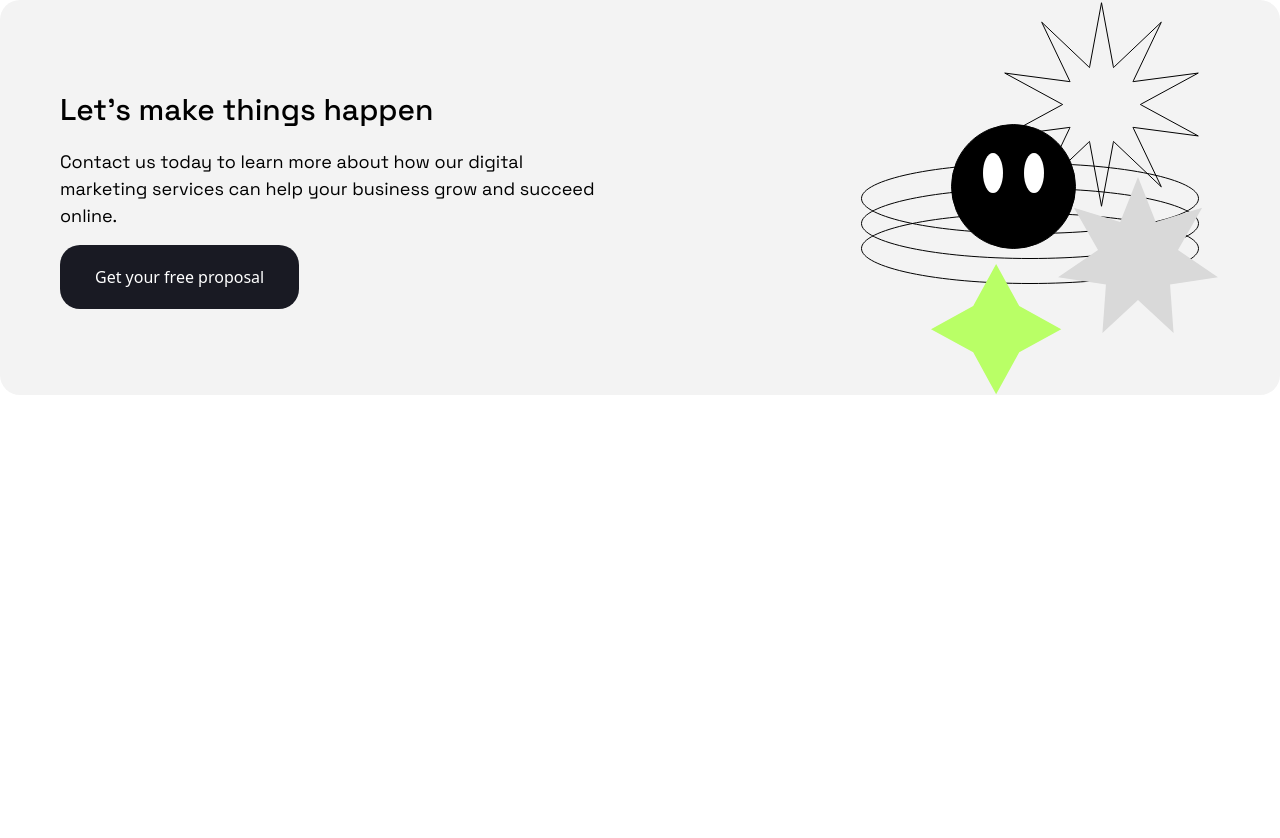
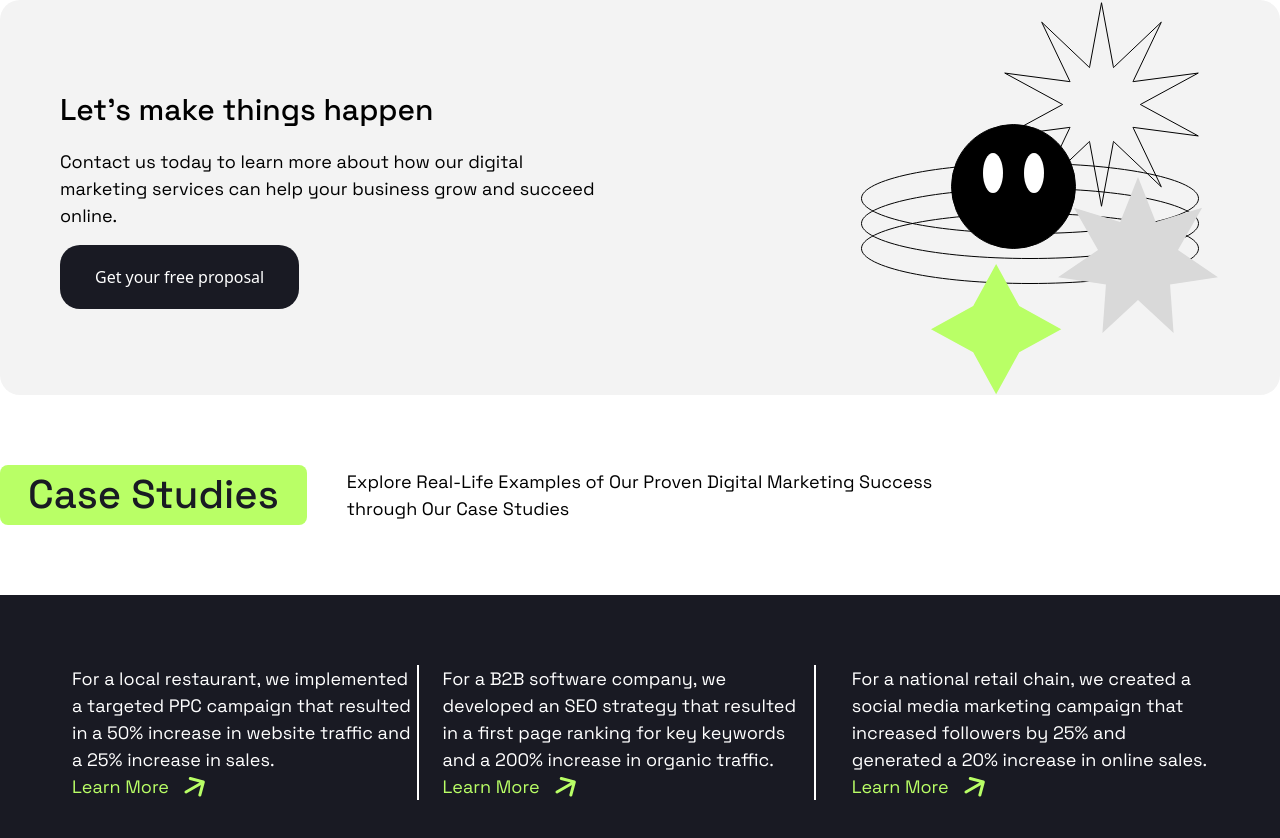
Before and after one commit to mohammedkharoda/Positivus, a React (Vite) app: page / in a window 1280 px wide. Shown: the part 2152-2990 px from the top of the page. Before the commit the page ends 2547 px from the top, so only its background shows below. Built offline with nearby package versions, Linux system fonts and the light colour scheme.

Commit message:
added the case-study

```diff
--- a/src/App.tsx
+++ b/src/App.tsx
@@ -3,6 +3,7 @@ import Hero from "./components/Hero.tsx";
 import Sponsor from "./components/sponsor.tsx";
 import Services from "./components/Services.tsx";
 import Proposal from "./components/Proposal.tsx";
+import CaseStudy from "./components/CaseStudy.tsx";
 
 const App = () => {
   return (
@@ -13,6 +14,7 @@ const App = () => {
         <Sponsor />
         <Services />
         <Proposal />
+        <CaseStudy/>
       </div>
     </div>
   );
--- a/src/assets/index.ts
+++ b/src/assets/index.ts
@@ -16,6 +16,7 @@ import CONTENT_MARKETING from './image/many-browser.png'
 import ANALYTICS from './image/analystics-tracking.png'
 import ARROW_WHITE from './icons/white-arrow.svg'
 import MAKE_IT_HAPPEN from './image/let-make-this.svg'
+import GREEN_ARROW from './icons/green-arrow.svg'
 const assets = {
     images: {
         HERO_ILLUSTRATION,
@@ -37,7 +38,8 @@ const assets = {
         ZOOM,
         BLOOMBERGE,
         ARROW_BLACK,
-        ARROW_WHITE
+        ARROW_WHITE,
+        GREEN_ARROW
     }
 }
 
--- /dev/null
+++ b/src/atoms/CaseContainer.tsx
@@ -0,0 +1,29 @@
+import { twMerge } from "tailwind-merge";
+import assets from "../assets";
+import { caseStudy } from "../db/case-study";
+
+const CaseContainer = () => {
+  return (
+    <div className="bg-black_color px-[60px] py-[70px]">
+      <div className="flex">
+        {caseStudy.map((item, index) => (
+          <div
+            className={twMerge(
+              "text-[#fff] font-grotesk text-[18px] font-normal border-r-2 ml-6",
+              index === caseStudy.length - 1 ? "border-0" : "border-[#fff] mx-3"
+            )}
+            key={index}
+          >
+            {item.case}
+            <div className="flex items-center gap-[15px]">
+              <p className="text-primary_color">Learn More</p>
+              <img src={assets.icon.GREEN_ARROW} alt="green arrow" />
+            </div>
+          </div>
+        ))}
+      </div>
+    </div>
+  );
+};
+
+export default CaseContainer;
--- /dev/null
+++ b/src/components/CaseStudy.tsx
@@ -0,0 +1,20 @@
+import CaseContainer from "../atoms/CaseContainer";
+
+const CaseStudy = () => {
+  return (
+    <>
+      <div className="flex gap-[40px] w-fit items-center">
+        <div className="font-grotesk font-medium text-[40px] bg-primary_color text-black_color px-7 w-fit rounded-lg">
+          Case Studies
+        </div>
+        <div className="text-[18px] font-grotesk font-normal leading-normal break-words max-w-[600px]">
+          Explore Real-Life Examples of Our Proven Digital Marketing Success
+          through Our Case Studies
+        </div>
+      </div>
+      <CaseContainer />
+    </>
+  );
+};
+
+export default CaseStudy;
--- /dev/null
+++ b/src/db/case-study.ts
@@ -0,0 +1,7 @@
+export const caseStudy = [{
+    case: "For a local restaurant, we implemented a targeted PPC campaign that resulted in a 50% increase in website traffic and a 25% increase in sales.",
+}, {
+    case: "For a B2B software company, we developed an SEO strategy that resulted in a first page ranking for key keywords and a 200% increase in organic traffic."
+}, {
+    case: "For a national retail chain, we created a social media marketing campaign that increased followers by 25% and generated a 20% increase in online sales."
+}]
--- a/src/index.css
+++ b/src/index.css
@@ -1,4 +1,10 @@
-@import url('https://fonts.googleapis.com/css2?family=Space+Grotesk:wght@300;400;500;600;700&display=swap');
+@import url("https://fonts.googleapis.com/css2?family=Space+Grotesk:wght@300;400;500;600;700&display=swap");
 @tailwind base;
 @tailwind components;
 @tailwind utilities;
+
+.vl {
+  border-left: 2px solid #fff;
+  height: 200px;
+  border-radius: 10px;
+}
```
Also changed, not shown: src/assets/icons/green-arrow.svg (added), src/components/Proposal.tsx (line endings or trailing spaces).
